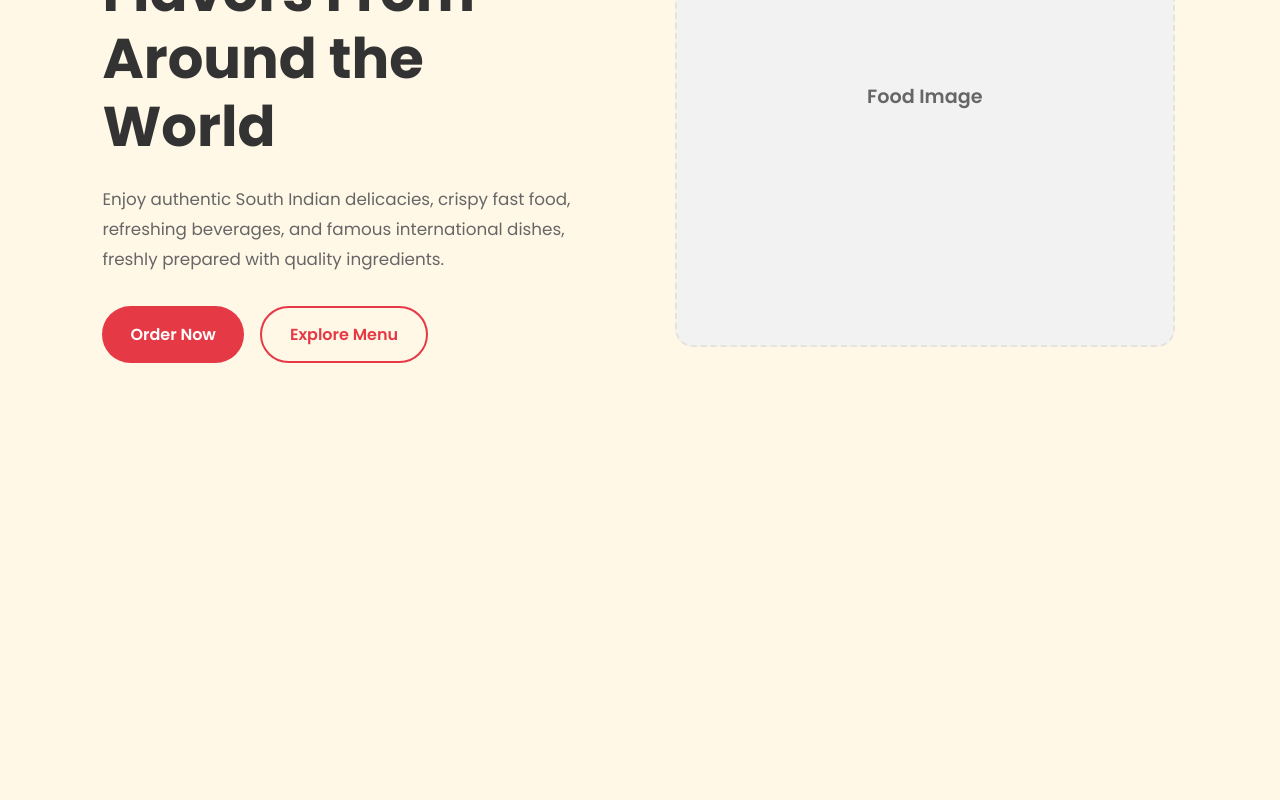
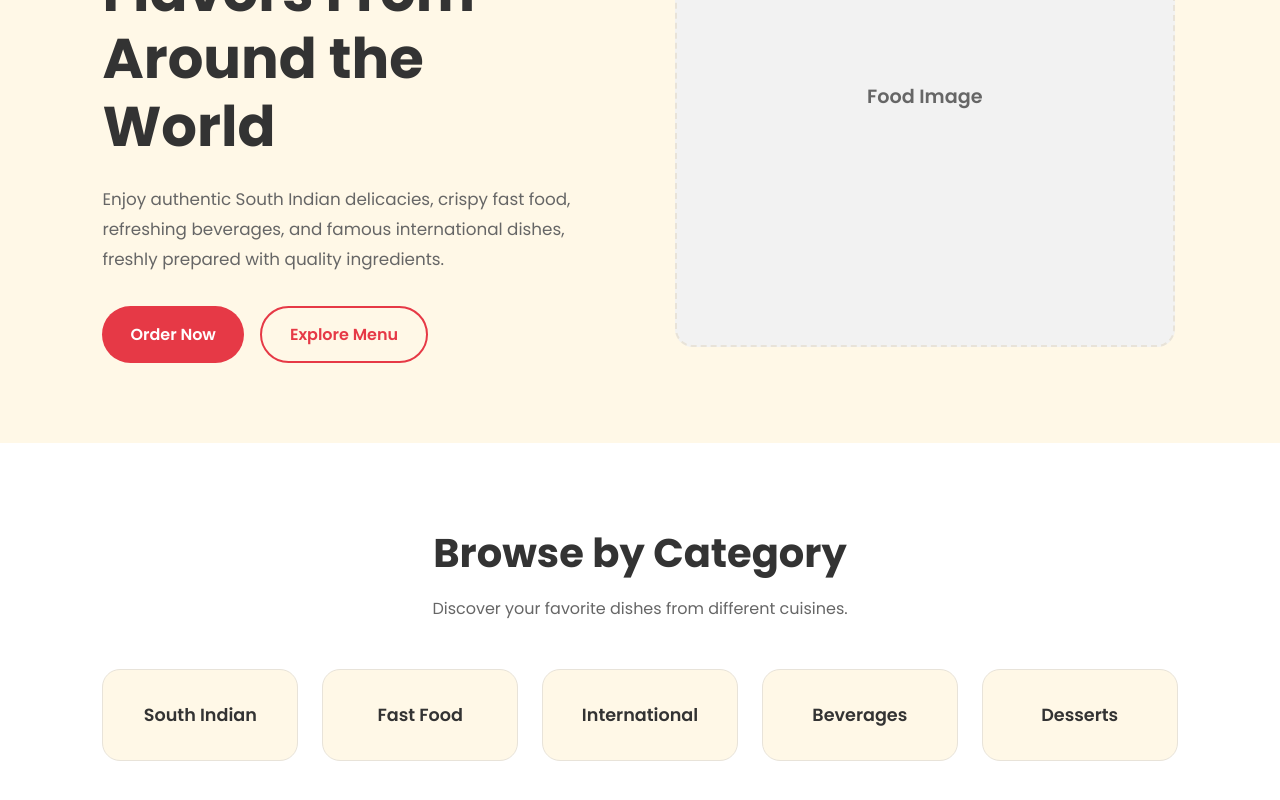
Before and after one commit to Blessy005/food-shop, a React (Vite) app in the folder food-shop/: page / in a window 1280 px wide. Shown: the part 330-1130 px from the top of the page. Before the commit the page ends 800 px from the top, so only its background shows below. Built offline with nearby package versions, Linux system fonts and the light colour scheme.

Commit message:
Category Section

```diff
--- a/food-shop/src/App.jsx
+++ b/food-shop/src/App.jsx
@@ -2,12 +2,14 @@ import "./App.css";
 
 import Header from "./components/Header/Header";
 import HeroSection from "./components/HeroSection/HeroSection";
+import CategorySection from "./components/CategorySection/CategorySection";
 
 function App() {
   return (
     <div className="App">
       <Header />
       <HeroSection />
+      <CategorySection />
     </div>
   );
 }
--- /dev/null
+++ b/food-shop/src/components/CategorySection/CategorySection.css
@@ -0,0 +1,70 @@
+.categories {
+  padding: 80px 8%;
+  background: var(--surface);
+}
+
+.section-title {
+  text-align: center;
+  margin-bottom: 3rem;
+}
+
+.section-title h2 {
+  font-size: 2.5rem;
+  color: var(--text);
+  margin-bottom: 0.8rem;
+}
+
+.section-title p {
+  color: var(--text-light);
+  font-size: 1rem;
+}
+
+.category-grid {
+  display: grid;
+  grid-template-columns: repeat(5, 1fr);
+  gap: 1.5rem;
+}
+
+.category-card {
+  background: var(--background);
+  border: 1px solid var(--border);
+  border-radius: var(--radius);
+  padding: 2rem 1rem;
+  text-align: center;
+  cursor: pointer;
+  transition: var(--transition);
+}
+
+.category-card:hover {
+  transform: translateY(-8px);
+  box-shadow: var(--shadow);
+  border-color: var(--primary);
+}
+
+.category-card h3 {
+  color: var(--text);
+  font-size: 1.1rem;
+  font-weight: 600;
+}
+
+@media (max-width: 992px) {
+  .category-grid {
+    grid-template-columns: repeat(3, 1fr);
+  }
+}
+
+@media (max-width: 768px) {
+  .category-grid {
+    grid-template-columns: repeat(2, 1fr);
+  }
+
+  .section-title h2 {
+    font-size: 2rem;
+  }
+}
+
+@media (max-width: 480px) {
+  .category-grid {
+    grid-template-columns: 1fr;
+  }
+}
--- /dev/null
+++ b/food-shop/src/components/CategorySection/CategorySection.jsx
@@ -0,0 +1,36 @@
+import "./CategorySection.css";
+
+function CategorySection() {
+  const categories = [
+    "South Indian",
+    "Fast Food",
+    "International",
+    "Beverages",
+    "Desserts",
+  ];
+
+  return (
+    <section className="categories" id="categories">
+      <div className="container">
+
+        <div className="section-title">
+          <h2>Browse by Category</h2>
+          <p>
+            Discover your favorite dishes from different cuisines.
+          </p>
+        </div>
+
+        <div className="category-grid">
+          {categories.map((category) => (
+            <div className="category-card" key={category}>
+              <h3>{category}</h3>
+            </div>
+          ))}
+        </div>
+
+      </div>
+    </section>
+  );
+}
+
+export default CategorySection;
```
